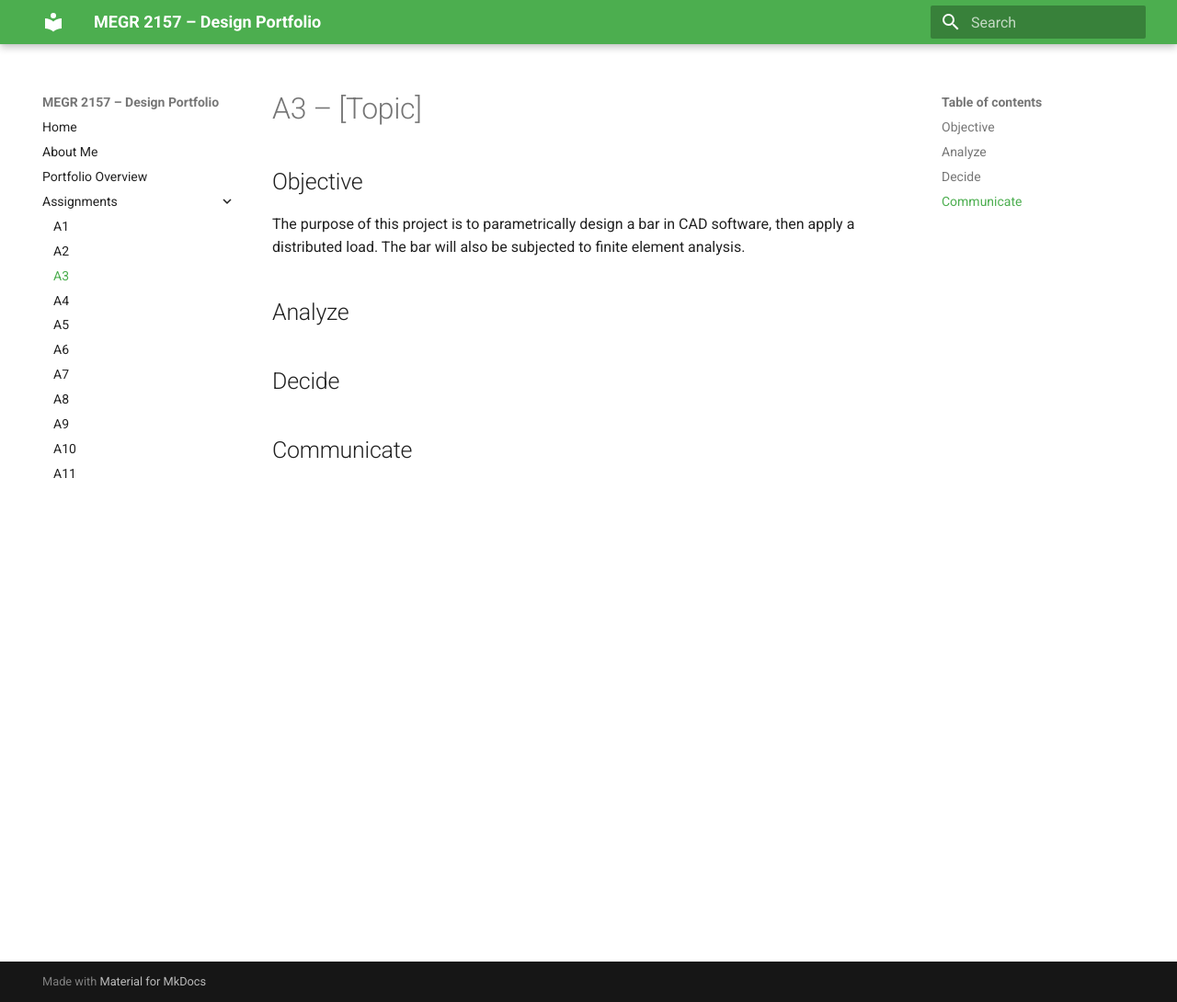
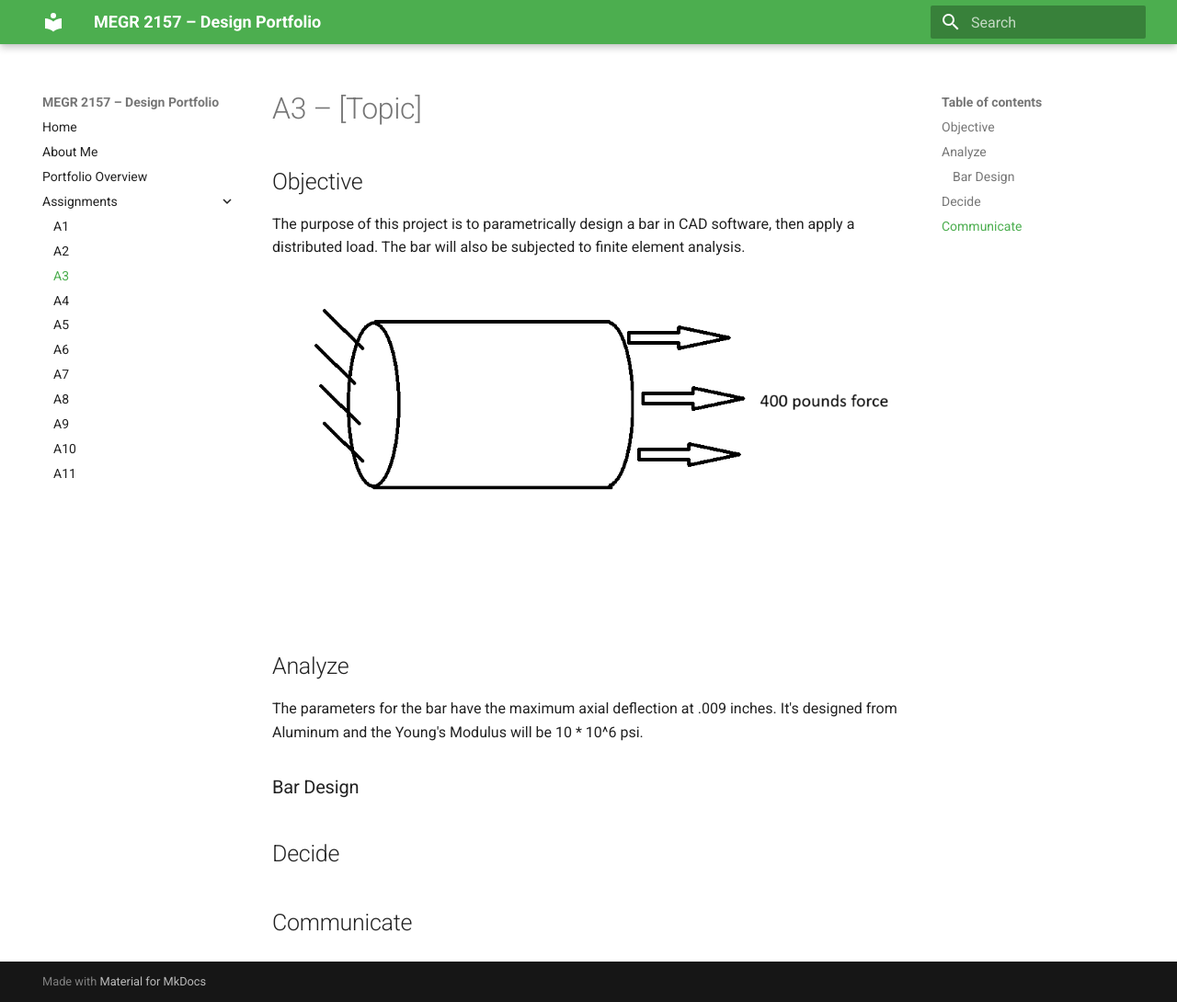
Before and after one commit to DillonK-spec/megr2157-portfolio, an MkDocs documentation site: the page built from docs/assignments/A03/index.md, in a window 1280 px wide and 1090 px high. Shown: the whole window at 92% size. Built offline with MkDocs 1.6.1 and Material for MkDocs 9.7.7, drawn with Linux system fonts in a browser that asks for light colours.

Commit message:
Update index.md

```diff
--- a/docs/assignments/A03/index.md
+++ b/docs/assignments/A03/index.md
@@ -2,10 +2,12 @@
 
 ## Objective
 The purpose of this project is to parametrically design a bar in CAD software, then apply a distributed load. The bar will also be subjected to finite element analysis. <br>
-
+![distributedload](distributedload.png)
 
 ## Analyze
+The parameters for the bar have the maximum axial deflection at .009 inches. It's designed from Aluminum and the Young's Modulus will be 10 * 10^6 psi.
 
+### Bar Design
 
 ## Decide
 
```
